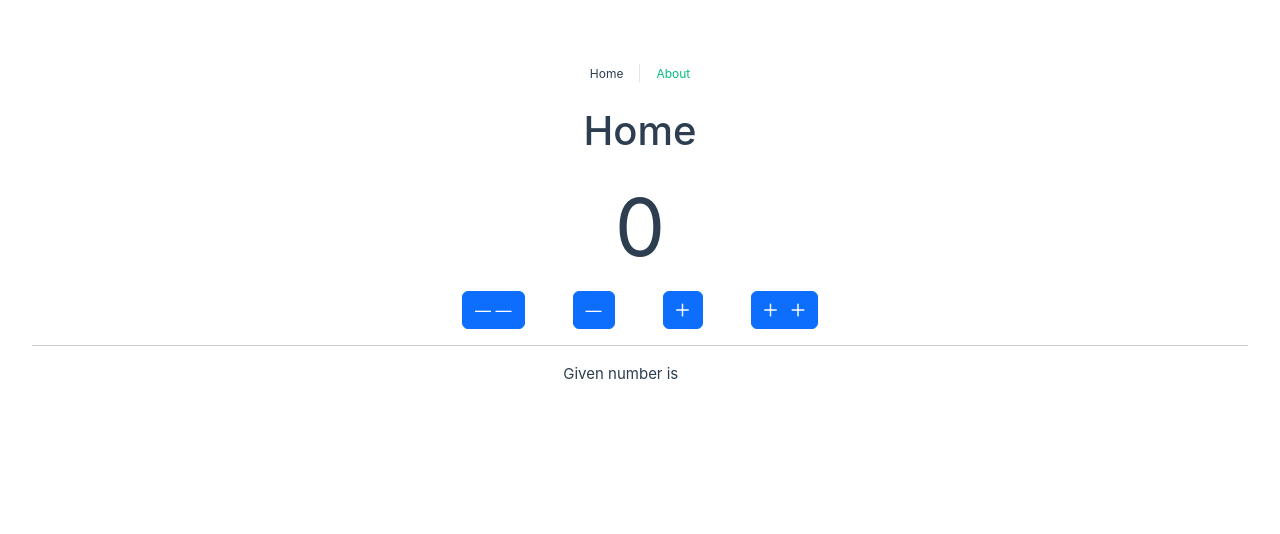
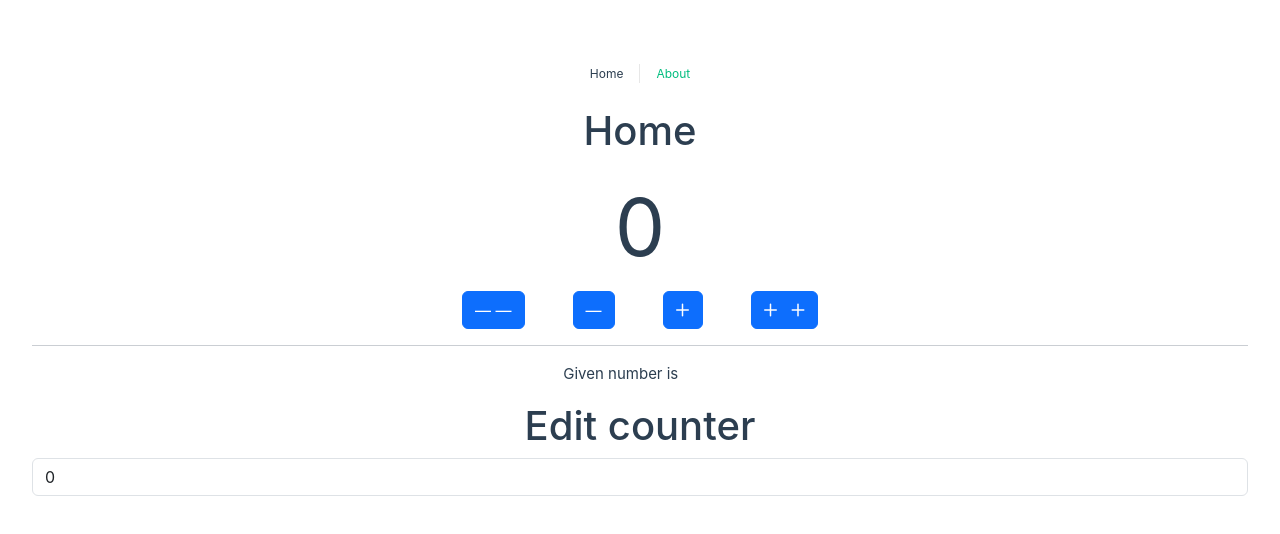
Before and after one commit to w15147m/LEARN-PINIA, a Vue app: page / in a window 1280 px wide. Shown: the top 534 px of the page. Built offline with nearby package versions, Linux system fonts and the light colour scheme.

Commit message:
2 way binding

```diff
--- a/src/views/HomeView.vue
+++ b/src/views/HomeView.vue
@@ -11,6 +11,10 @@
     <hr>
     <div class="odd even">
         <p> Given number is <span class="bg-red-500 text-white">{{ countStore.oddOrEven }}</span> </p>
+    </div>
+    <div>
+        <h1>Edit counter</h1>
+        <input type="number" class="form-control" v-model="countStore.count">
     </div>
 </div>
 </template>
```
